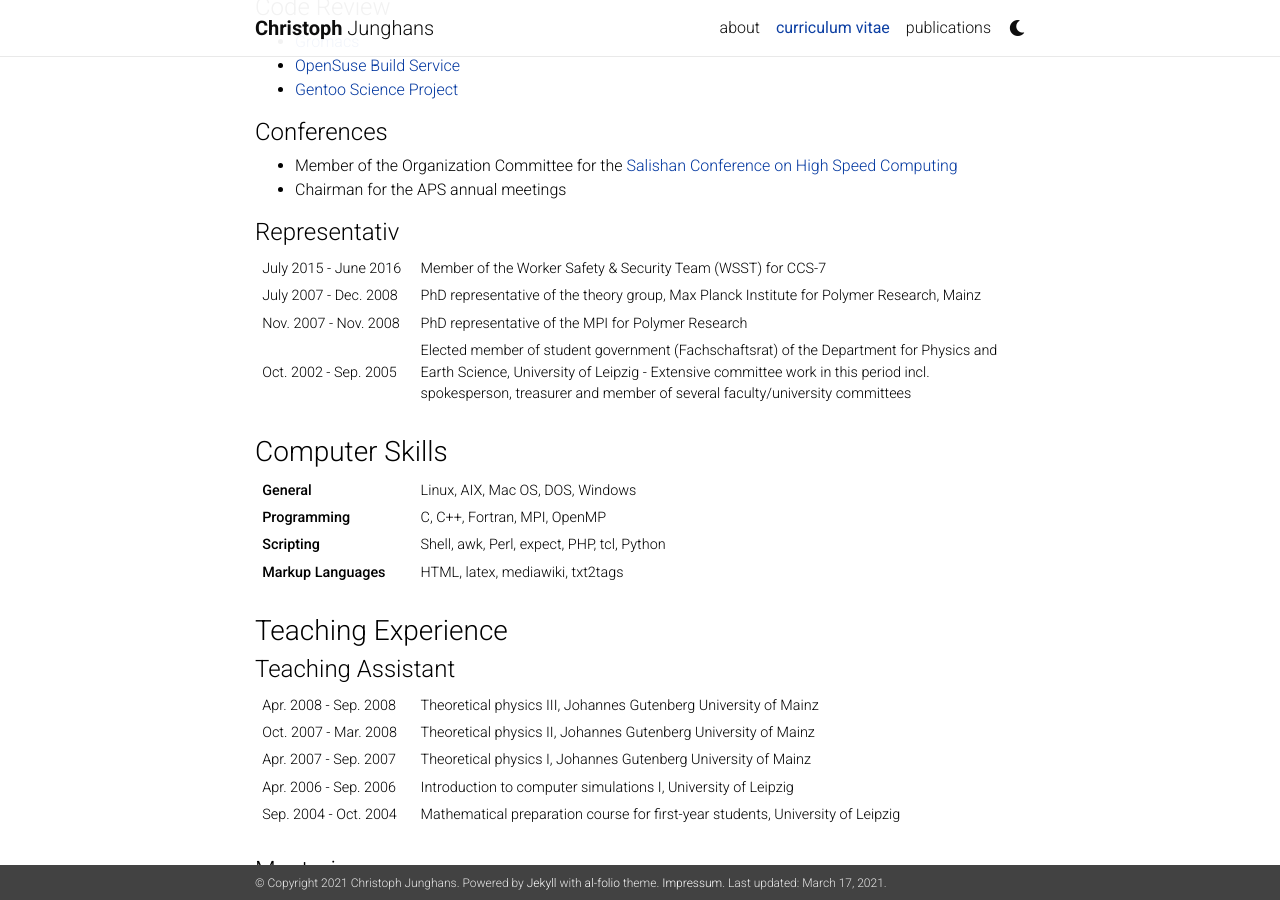
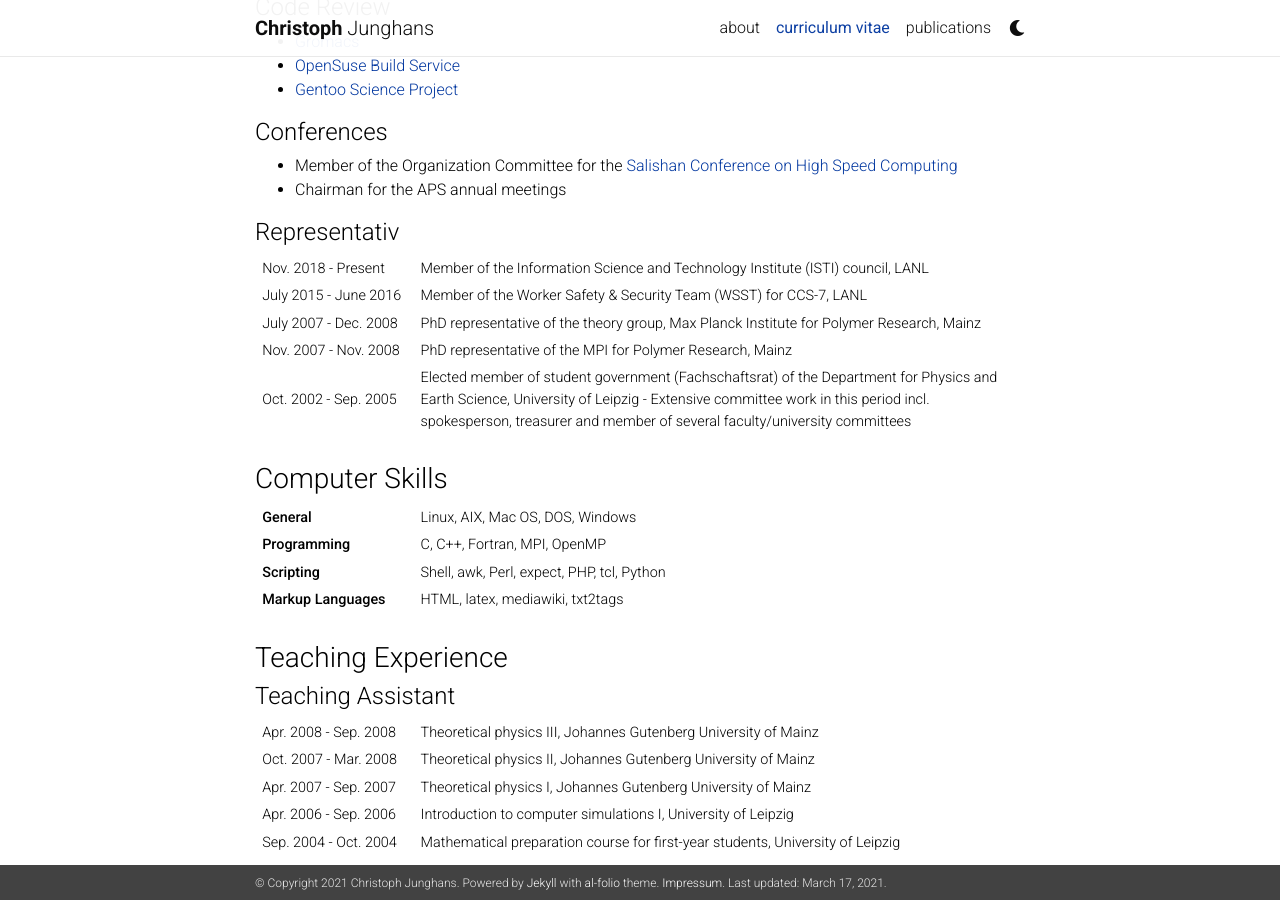
Before and after one commit to junghans/junghans.github.io, a Jekyll site: the page built from _pages/cv.md, in a window 1280 px wide and 900 px high, scrolled down 2496 px. Built offline with Jekyll 4.4.1, drawn with Linux system fonts in a browser that asks for light colours; nearby versions of some CDN libraries; a style sheet for code colours, icons or effects is not loaded.

Commit message:
cv: update Representativ

```diff
--- a/_pages/cv.md
+++ b/_pages/cv.md
@@ -113,9 +113,10 @@ For more infomation see [my GitHub profile](http://www.github.com/junghans) and
 
 #### Representativ ####
 
-| July 2015 - June 2016 | Member of the Worker Safety & Security Team (WSST) for CCS-7
+| Nov. 2018 - Present   | Member of the Information Science and Technology Institute (ISTI) council, LANL
+| July 2015 - June 2016 | Member of the Worker Safety & Security Team (WSST) for CCS-7, LANL
 | July 2007 - Dec. 2008 | PhD representative of the theory group, Max Planck Institute for Polymer Research, Mainz
-| Nov. 2007 - Nov. 2008 | PhD representative of the MPI for Polymer Research
+| Nov. 2007 - Nov. 2008 | PhD representative of the MPI for Polymer Research, Mainz
 | Oct. 2002 - Sep. 2005 | Elected member of student government (Fachschaftsrat) of the Department for Physics and Earth Science, University of Leipzig - Extensive committee work in this period incl. spokesperson, treasurer and member of several faculty/university committees
 | |
 
```
